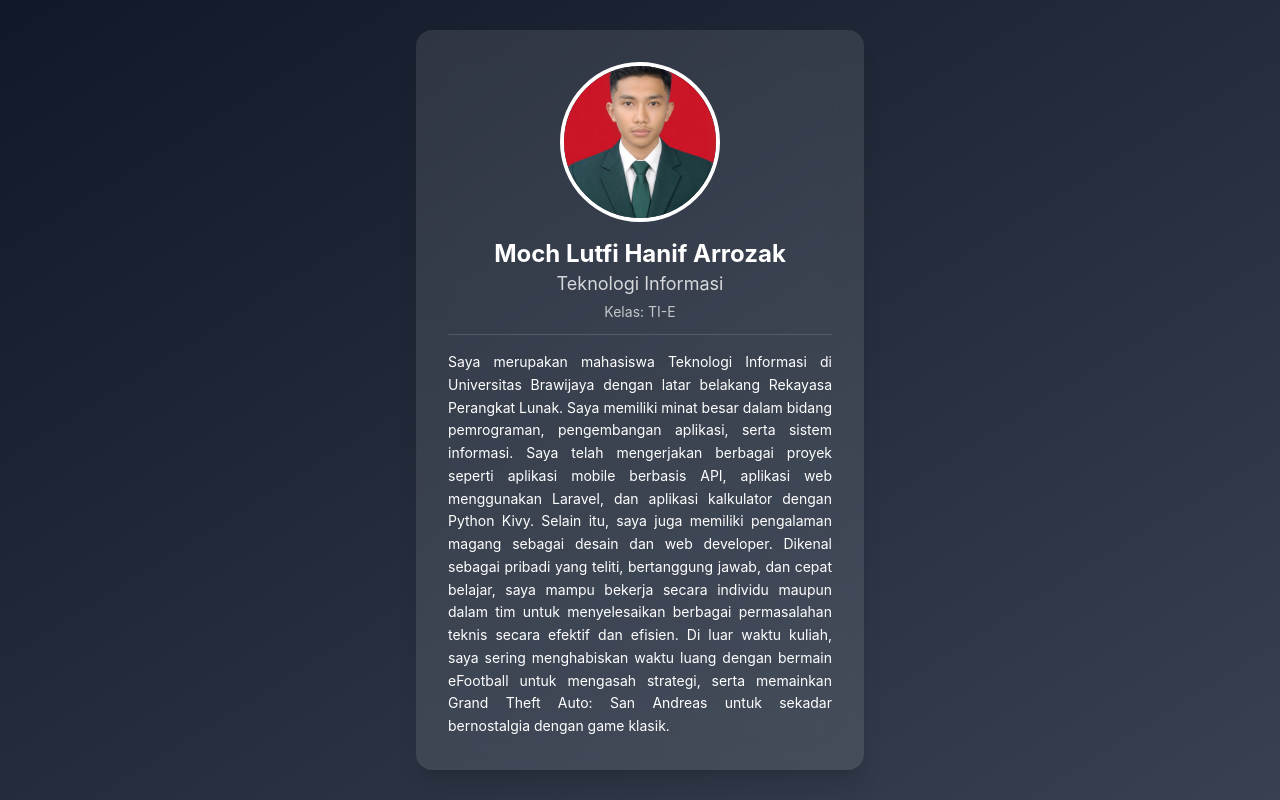
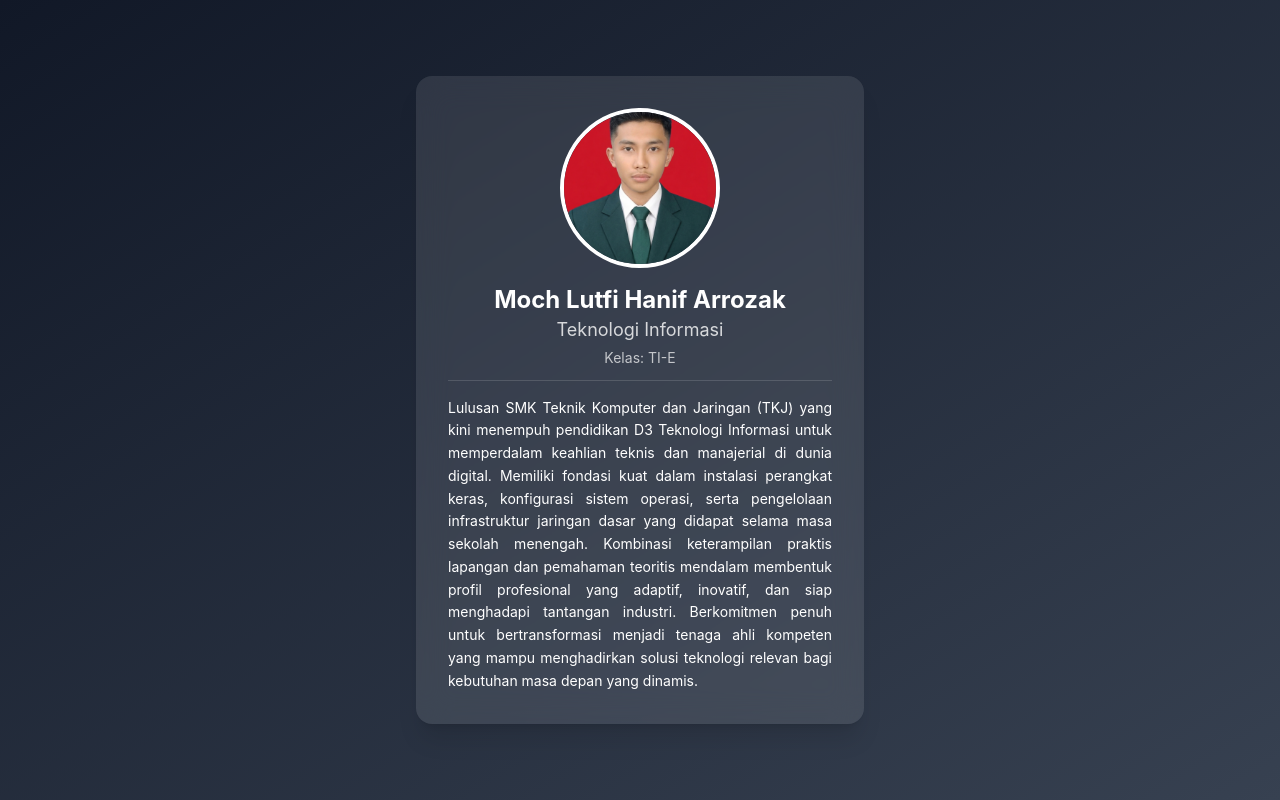
Before and after one commit to hanivepham/pemweb-thr, a React (Create React App) app: page /hanif in a window 1280 px wide. Built offline with nearby package versions, Linux system fonts and the light colour scheme.

Commit message:
perubahan deskripsi

```diff
--- a/src/pages/hanif.jsx
+++ b/src/pages/hanif.jsx
@@ -22,7 +22,7 @@ const Profile = () => {
                 </p>
 
                 <p className="mt-4 text-sm leading-relaxed text-justify">
-                    Saya merupakan mahasiswa Teknologi Informasi di Universitas Brawijaya dengan latar belakang Rekayasa Perangkat Lunak. Saya memiliki minat besar dalam bidang pemrograman, pengembangan aplikasi, serta sistem informasi. Saya telah mengerjakan berbagai proyek seperti aplikasi mobile berbasis API, aplikasi web menggunakan Laravel, dan aplikasi kalkulator dengan Python Kivy. Selain itu, saya juga memiliki pengalaman magang sebagai desain dan web developer. Dikenal sebagai pribadi yang teliti, bertanggung jawab, dan cepat belajar, saya mampu bekerja secara individu maupun dalam tim untuk menyelesaikan berbagai permasalahan teknis secara efektif dan efisien. Di luar waktu kuliah, saya sering menghabiskan waktu luang dengan bermain eFootball untuk mengasah strategi, serta memainkan Grand Theft Auto: San Andreas untuk sekadar bernostalgia dengan game klasik.
+                    Lulusan SMK Teknik Komputer dan Jaringan (TKJ) yang kini menempuh pendidikan D3 Teknologi Informasi untuk memperdalam keahlian teknis dan manajerial di dunia digital. Memiliki fondasi kuat dalam instalasi perangkat keras, konfigurasi sistem operasi, serta pengelolaan infrastruktur jaringan dasar yang didapat selama masa sekolah menengah. Kombinasi keterampilan praktis lapangan dan pemahaman teoritis mendalam membentuk profil profesional yang adaptif, inovatif, dan siap menghadapi tantangan industri. Berkomitmen penuh untuk bertransformasi menjadi tenaga ahli kompeten yang mampu menghadirkan solusi teknologi relevan bagi kebutuhan masa depan yang dinamis.
                 </p>
 
             </div>
```
Also changed, not shown: src/pages/ahmad.jsx (line endings or trailing spaces).
